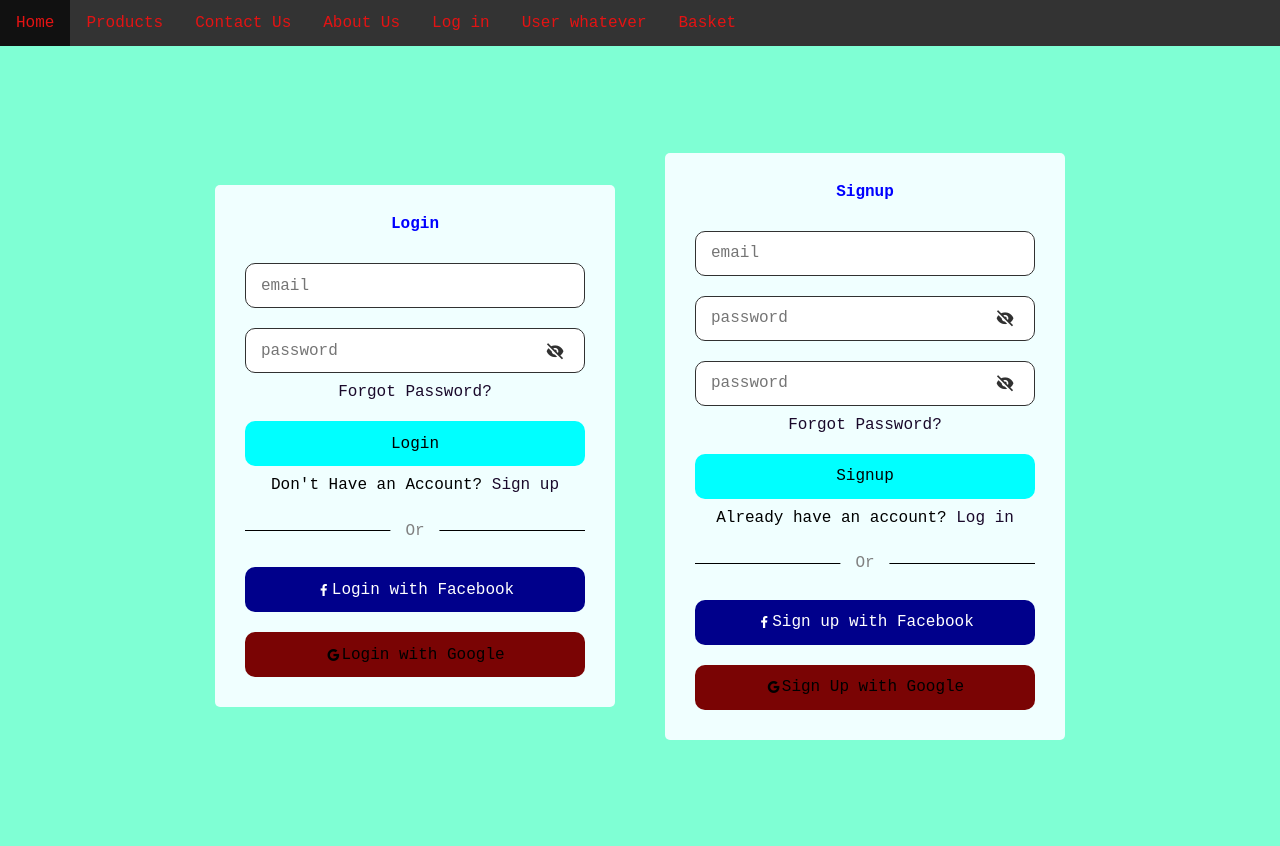
After one commit to ItMeRio/Group-Project, a PHP site: page /registration.html in a window 1280 px wide. The commit adds this page. Run offline with PHP 8.4, Linux system fonts and the light colour scheme.

Commit message:
remade the registration forms
Complete HTML and CSS for new registration menu, with a more streamline method of doing it.

The JS of it still needs to be worked on, allowing for the menus to change more fluently but will work on this tomorrow.

Still to do:
link to DB, link everything to appropriate sites.

```diff
--- /dev/null
+++ b/login.css
@@ -0,0 +1,129 @@
+*{
+    margin:0;
+    padding:0;
+    box-sizing: border-box;
+    font-family:'Courier New', Courier, monospace;
+}
+
+.container{
+    height:100vh;
+    width:100%;
+    display: flex;
+    align-items: center;
+    justify-content: center;
+    background-color: aquamarine;
+    column-gap: 50px;
+}
+.form{
+    max-width: 400px;
+    width:100%;
+    padding:30px;
+    border-radius: 5px;
+    background-color: azure;
+}
+
+
+header{
+    font-size: 30;
+    font-weight: 600;
+    color: blue;
+    text-align: center;
+}
+form{
+    margin-top:30px;
+}
+
+.form .field{
+    position: relative;
+    height:45px;
+    width: 100%;
+    margin-top:20px;
+    border-radius: 10px;
+}
+.field input,
+.field button{
+    height:100%;
+    width:100%;
+    border:none;
+    font-size: 16px;
+    font-weight: 400;
+    border-radius: 10px;
+}
+.field input{
+    outline: none;
+    padding:0 15px;
+    border:1px solid#313131;
+}
+.field input:focus{
+    border-bottom-width:2px;
+}
+.eye-icon{
+    position: absolute;
+    top:50%;
+    right:10px;
+    transform:translateY(-50%);
+    font-size: 20px;
+    color: #313131;
+    cursor: pointer;
+    padding:10px
+}
+.field button{
+    color: black;
+    background-color: aqua;
+
+}
+.field button:hover{
+    color: azure;
+    background-color: darkblue;
+}
+.form-link{
+    text-align:center;
+    margin-top:10px;
+}
+
+.form-link span,
+.form-link a{
+    font-size: 16px;
+    font-weight: 400;
+    color: 0;
+}
+.form a{
+    color: rgb(26, 9, 43);
+    text-decoration: none;
+}
+form a:hover{
+    text-decoration: underline;
+}
+.line{
+    position: relative;
+    height:1px;
+    width:100%;
+    margin:36px 0;
+    background-color: black;
+}
+.line::before{
+    content:'Or';
+    position:absolute;
+    top:50%;
+    left:50%;
+    transform:translate(-50%,-50%);
+    background-color: azure;
+    color:grey;
+    padding: 0 15px;
+}
+
+.media-options a{
+    display:flex;
+    align-items: center;
+    justify-content: center;
+
+}
+a.facebook{
+    color: #ffffff;
+    background-color: darkblue;
+}
+
+a.google{
+    color: #000000;
+    background-color: rgb(122, 4, 4);
+}
--- /dev/null
+++ b/registration.html
@@ -0,0 +1,117 @@
+<!DOCTYPE html>
+<html lang="en">
+<head>
+    <link rel="stylesheet" href="registration.css">
+    <link rel="stylesheet" href="login.css">
+    <link href='https://unpkg.com/boxicons@2.1.4/css/boxicons.min.css' rel='stylesheet'>
+</head>
+<nav>
+    <ul>
+        <li><a href="Home Page">Home</a></li>
+        <li><a href="Products Page">Products</a></li>
+        <li><a href="contact-page.html">Contact Us</a></li>
+        <li><a href="About Us Page">About Us</a></li>
+        <li><a href="login-page.html">Log in</a></li>
+        <li><a href="user profile page">User whatever</a> </li>
+        <li><a href="basket-page.html">Basket</a></li>
+    </ul>
+</nav>
+
+<body>
+    <section class="container forms">
+        <div class="form login">
+            <div class="form-content"><header>Login</header></div>
+            <form action="#">
+                <div class="field input-field">
+                    <input type="email" placeholder="email" class="input">
+                </div>
+
+                <div class="field input-field">
+                    <input type="password" placeholder="password" class="input">
+                    <i class='bx bxs-hide eye-icon' ></i>
+                </div>
+
+                <div class="form-link">
+                    <a href="#" class="forgot-pass">Forgot Password?</a>
+                </div>
+
+                <div class="field button-field">
+                    <button class="button">Login</button>
+                </div>
+
+
+
+            </form>
+               <div class="form-link">
+                    <span>Don't Have an Account? <a href="#" class="link signup-link">Sign up</a></span>
+                </div>
+            <div class="line"></div>
+
+            <div class="media-options">
+                <a href="#" class="field facebook">
+                    <i class='bx bxl-facebook facebook-icon' ></i>
+                    <span>Login with Facebook</span>
+                </a>
+            </div>
+            <div class="media-options">
+                <a href="#" class="field google">
+                    <i class='bx bxl-google google-icon' ></i>
+                    <span>Login with Google</span>
+                </a>
+            </div>
+        </div>
+        <!-- Signup Form -->
+        <div class="form signup">
+            <header>Signup</header>
+            <form action="#">
+                <div class="field input-field">
+                    <input type="email" placeholder="email" class="input">
+                </div>
+
+                <div class="field input-field">
+                    <input type="password" placeholder="password" class="input">
+                    <i class='bx bxs-hide eye-icon' ></i>
+                </div>
+
+                <div class="field input-field">
+                    <input type="password" placeholder="password" class="input">
+                    <i class='bx bxs-hide eye-icon' ></i>
+                </div>
+
+                <div class="form-link">
+                    <a href="#" class="forgot-pass">Forgot Password?</a>
+                </div>
+
+                <div class="field button-field">
+                    <button class="button">Signup</button>
+                </div>
+
+
+
+            </form>
+               <div class="form-link">
+                    <span>Already have an account? <a href="#" class="link signup-link">Log in</a></span>
+                </div>
+            <div class="line"></div>
+
+            <div class="media-options">
+                <a href="#" class="field facebook">
+                    <i class='bx bxl-facebook facebook-icon' ></i>
+                    <span>Sign up with Facebook</span>
+                </a>
+            </div>
+            <div class="media-options">
+                <a href="#" class="field google">
+                    <i class='bx bxl-google google-icon' ></i>
+                    <span>Sign Up with Google</span>
+                </a>
+            </div>
+        </div>
+    </section>
+
+    <!--JS-->
+
+    <script src="registration.js"></script>
+
+</body>
+</html>
--- /dev/null
+++ b/registration.js
@@ -0,0 +1,16 @@
+const forms=document.querySelector(".forms"),
+ pwShowHide=document.querySelectorAll(".eye-icon")
+ links=document.querySelectorAll(".link");
+
+pwShowHide.forEach(eyeIcon => {
+    eyeIcon.addEventListener("click",() => {
+        let pwFields = eyeIcon.parentElement.parentElement.querySelectorAll(".password");
+        console.log(pwFields);
+    })
+})
+
+links.forEach(link =>{
+    link.addEventListener("click",=>{
+        preventDefault();
+    })
+})
```
Also changed, not shown: registration.css (line endings or trailing spaces).
